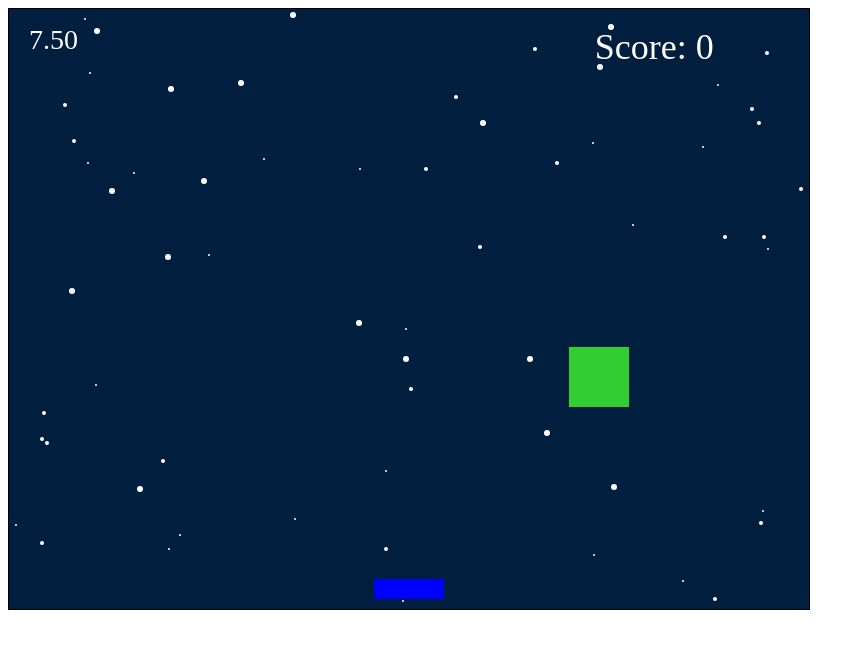
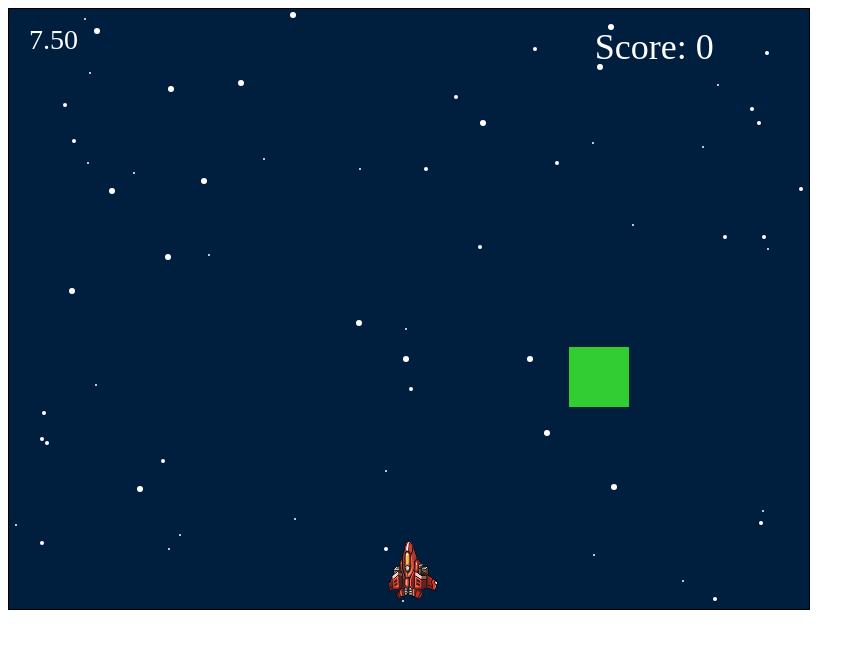
Before and after one commit to claytoncrockett/square-shooter, a website built with Parcel: page index.html in a window 1280 px wide. Shown: the whole page, without its empty margins (0-865 px from the left). Built offline with nearby package versions, Linux system fonts and the light colour scheme.

Commit message:
added spaceship sprite

```diff
--- a/index.html
+++ b/index.html
@@ -7,10 +7,15 @@
       #gameScreen {
         border: 1px solid black;
       }
+
+      img {
+        display: none;
+      }
     </style>
   </head>
 
   <body>
+    <img src="/src/assets/spaceship/spaceship.png" id="spaceShipSprite" />
     <canvas id="gameScreen" width="800" height="600"></canvas>
 
     <script src="src/main.js"></script>
--- a/src/spaceship/spaceShip.js
+++ b/src/spaceship/spaceShip.js
@@ -1,15 +1,20 @@
+// import spaceShipSprite from "./spaceShipSprite";
+
 export default class SpaceShip {
   constructor(gameWidth, gameHeight, gameOver) {
     this.gameWidth = gameWidth;
     this.gameHeight = gameHeight;
     this.gameOver = gameOver;
-    this.width = 70;
-    this.height = 20;
+    this.image = document.getElementById("spaceShipSprite");
+    this.width = 66;
+    this.height = 60;
     this.xSpeed = 10;
     this.initialX = gameWidth / 2 - this.width / 2;
     this.initialY = gameHeight - this.height - 10;
     this.horizontalVelocity = 0;
     this.health = 3;
+    this.frameIndex = 0;
+    this.numberOfFrames = 5;
 
     this.position = {
       x: this.initialX,
@@ -18,18 +23,44 @@ export default class SpaceShip {
   }
 
   draw(ctx) {
-    ctx.fillStyle = "#00f";
-    ctx.fillRect(this.position.x, this.position.y, this.width, this.height);
+    const {
+      width,
+      height,
+      position: { x, y },
+      numberOfFrames,
+      frameIndex,
+      image
+    } = this;
+    // ctx.fillStyle = "#00f";
+    // ctx.fillRect(this.position.x, this.position.y, this.width, this.height);
+
+    ctx.drawImage(
+      image,
+      width * frameIndex,
+      0,
+      width,
+      height,
+      x,
+      y,
+      width,
+      height
+    );
   }
 
   moveLeft() {
     if (this.position.x > 0) {
       this.horizontalVelocity = -this.xSpeed;
     }
+    if (this.frameIndex > 0) {
+      this.frameIndex--;
+    }
   }
   moveRight() {
     if (this.position.x < this.gameWidth - this.width) {
       this.horizontalVelocity = this.xSpeed;
+    }
+    if (this.frameIndex < 4) {
+      this.frameIndex++;
     }
   }
 
--- /dev/null
+++ b/src/spaceship/spaceShipSprite.js
@@ -0,0 +1,3 @@
+var spaceShipSprite = new Image();
+spaceShipSprite.src = "/src/assets/spaceship/spaceship.png";
+export default spaceShipSprite;
```
